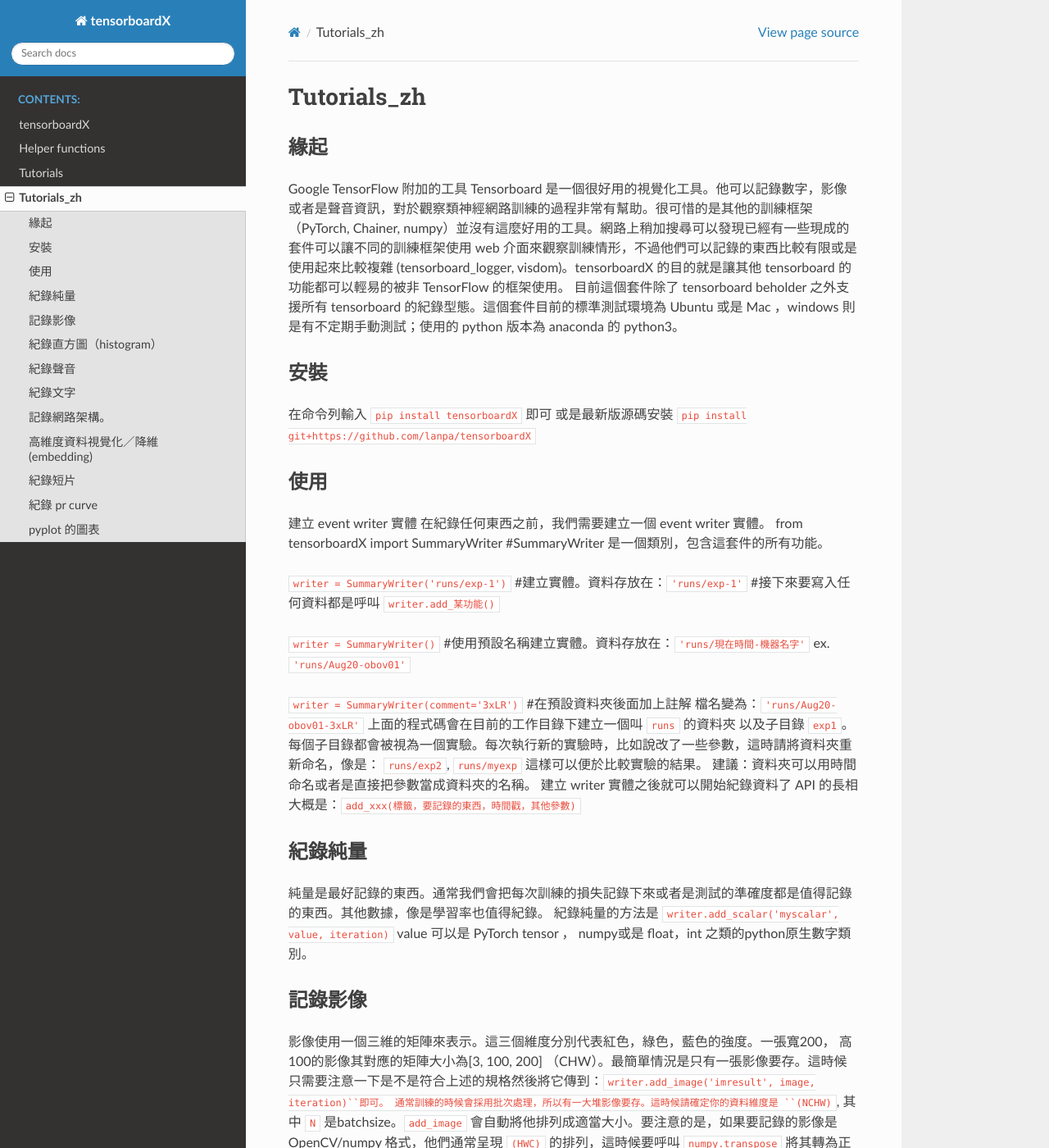
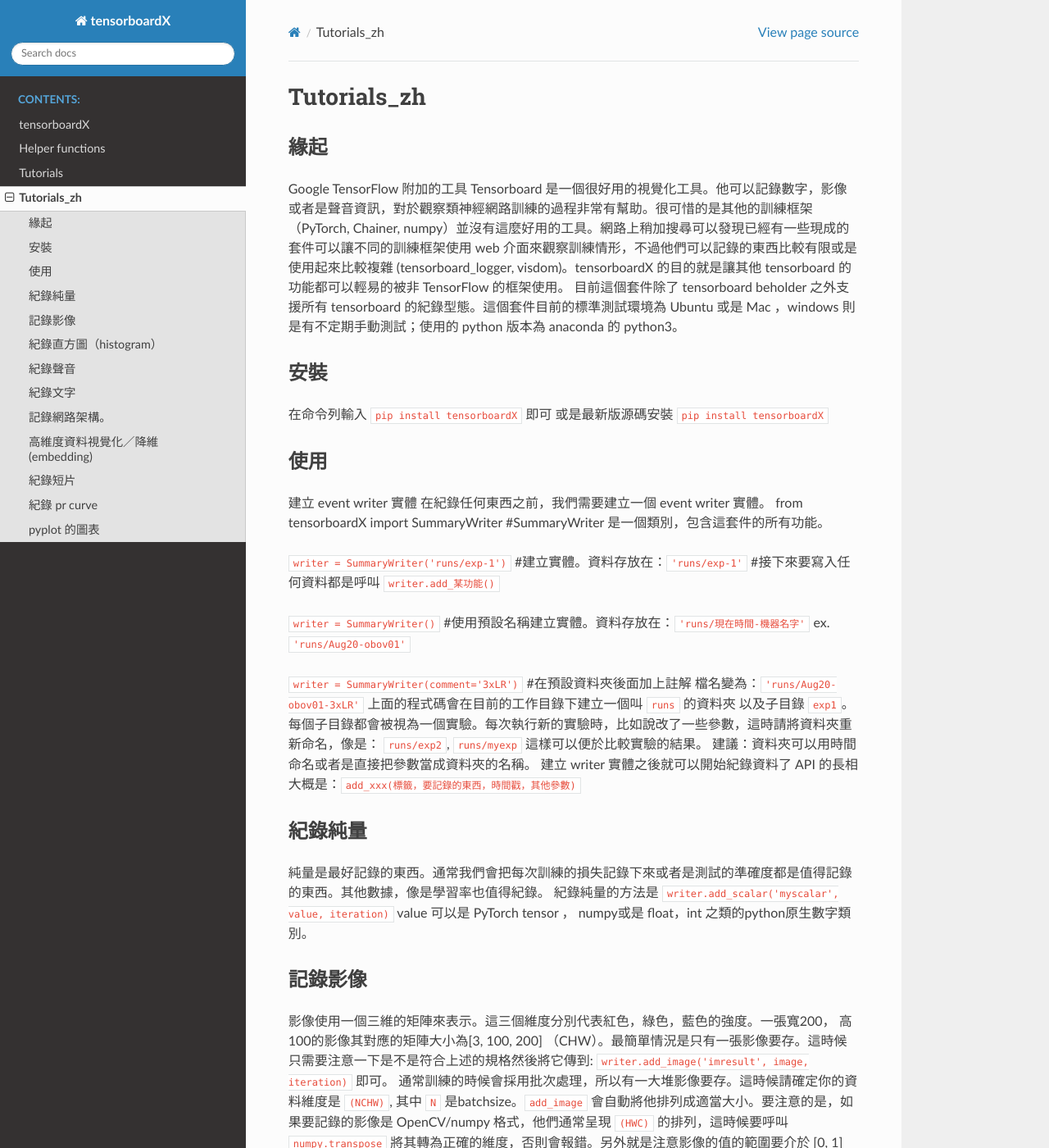
Before and after one commit to lanpa/tensorboardX, a Sphinx documentation site: the page built from docs/tutorial_zh.rst, in a window 1280 px wide and 1400 px high. Shown: the whole window at 82% size. Built offline with Sphinx 7.4.7 and the Read the Docs theme 2.0.0, drawn with Linux system fonts in a browser that asks for light colours.

Commit message:
Update tutorial_zh.rst

```diff
--- a/docs/tutorial_zh.rst
+++ b/docs/tutorial_zh.rst
@@ -9,7 +9,7 @@ Google TensorFlow 附加的工具 Tensorboard 是一個很好用的視覺化工
 安裝
 -------
 在命令列輸入 ``pip install tensorboardX`` 即可
-或是最新版源碼安裝 ``pip install git+https://github.com/lanpa/tensorboardX``
+或是最新版源碼安裝 ``pip install tensorboardX``
 
 使用
 -------
@@ -39,7 +39,7 @@ value 可以是 PyTorch tensor ， numpy或是 float，int 之類的python原生
 
 記錄影像
 -------------
-影像使用一個三維的矩陣來表示。這三個維度分別代表紅色，綠色，藍色的強度。一張寬200， 高100的影像其對應的矩陣大小為[3, 100, 200] （CHW）。最簡單情況是只有一張影像要存。這時候只需要注意一下是不是符合上述的規格然後將它傳到：``writer.add_image('imresult', image, iteration)``即可。
+影像使用一個三維的矩陣來表示。這三個維度分別代表紅色，綠色，藍色的強度。一張寬200， 高100的影像其對應的矩陣大小為[3, 100, 200] （CHW）。最簡單情況是只有一張影像要存。這時候只需要注意一下是不是符合上述的規格然後將它傳到: ``writer.add_image('imresult', image, iteration)`` 即可。
 通常訓練的時候會採用批次處理，所以有一大堆影像要存。這時候請確定你的資料維度是 ``(NCHW)``, 其中 ``N`` 是batchsize。``add_image`` 會自動將他排列成適當大小。要注意的是，如果要記錄的影像是 OpenCV/numpy 格式，他們通常呈現 ``(HWC)`` 的排列，這時候要呼叫 ``numpy.transpose`` 將其轉為正確的維度，否則會報錯。另外就是注意影像的值的範圍要介於 [0, 1] 之間。
 
 紀錄直方圖（histogram）
```
